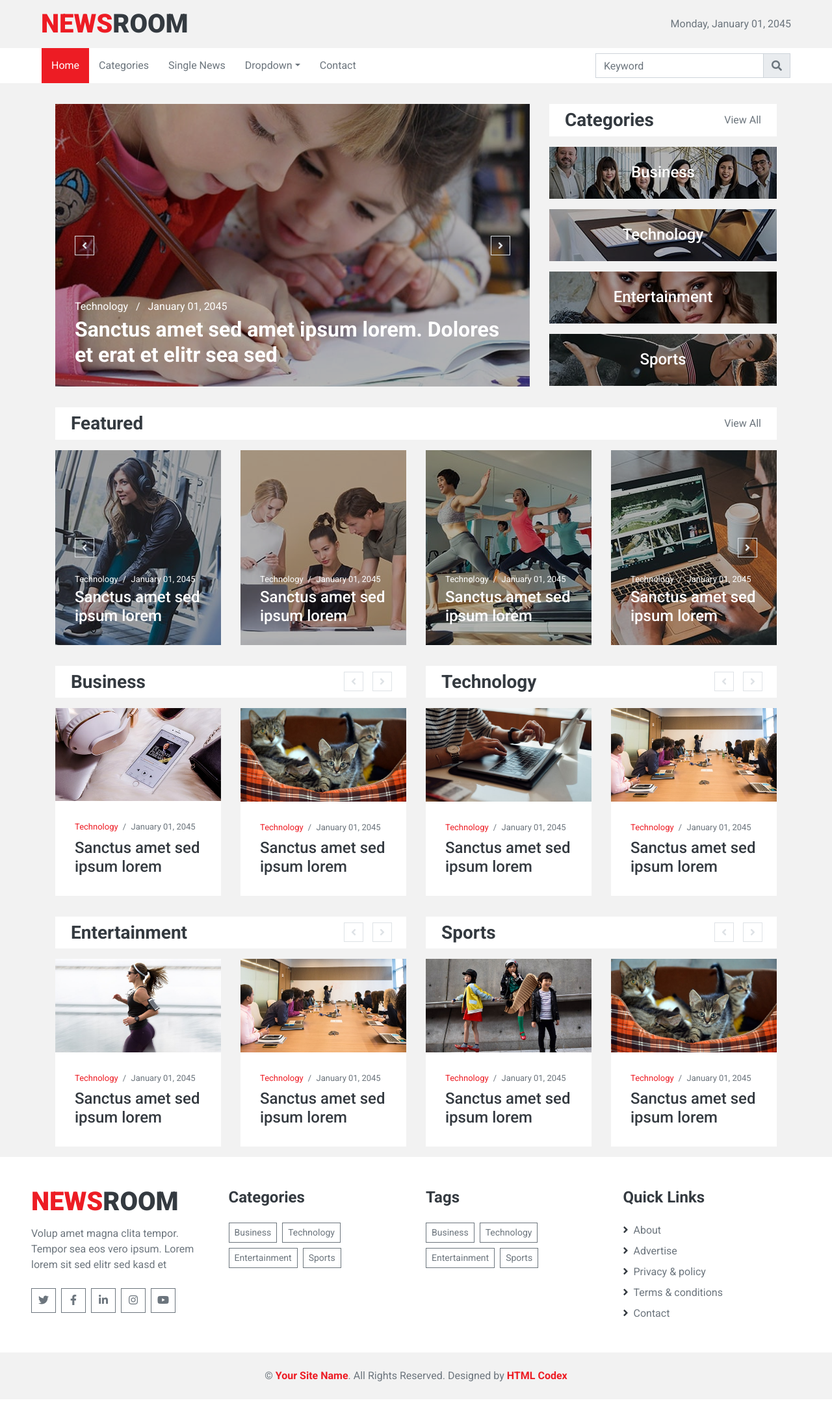
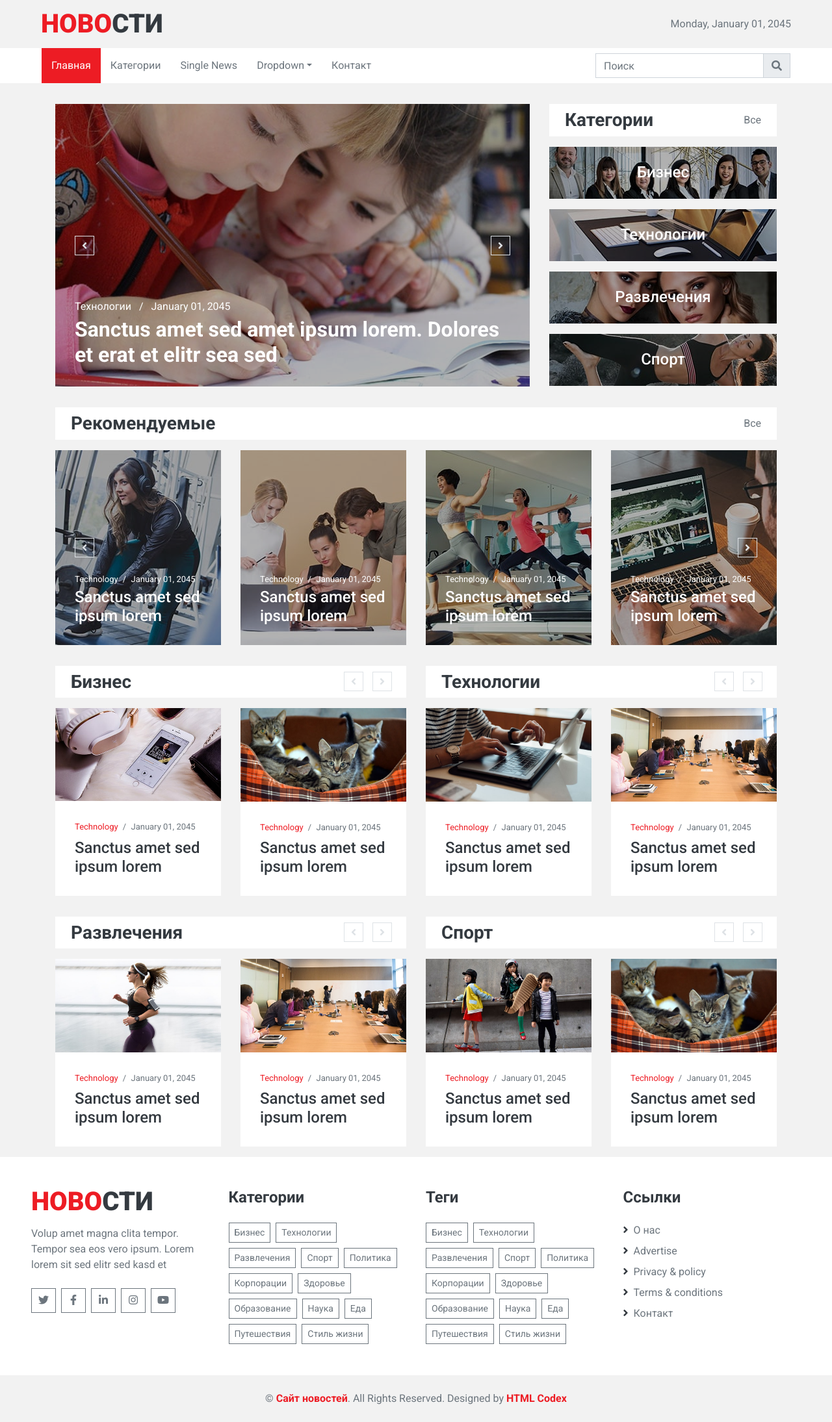
Before and after one commit to evgenynechaev/python_lesson_1, a Django app: page / in a window 1280 px wide. Shown: the whole page at 65% size. Before the commit the page ends 2154 px from the top, so only its background shows below. Run offline with Django 4.2, Linux system fonts and the light colour scheme; some libraries are stand-ins or nearby versions.

Commit message:
Промежуточный коммит. Дополнение.

```diff
--- a/info.txt
+++ b/info.txt
@@ -18,6 +18,7 @@ django-admin startproject project
 
 cd project
 python manage.py runserver
+python manage.py runserver 8000
 python manage.py runserver --insecure
 python manage.py startapp main
 
--- /dev/null
+++ b/project/main/templates/main/category.html
@@ -0,0 +1,3 @@
+{% extends "category.html" %}
+
+{% block title %} Category {% endblock %}
--- a/project/main/templates/main/index.html
+++ b/project/main/templates/main/index.html
@@ -1,3 +1,3 @@
 {% extends "base.html" %}
 
-{% block title %} Main {% endblock %}
+{% block title %} Главная {% endblock %}
--- a/project/main/urls.py
+++ b/project/main/urls.py
@@ -4,6 +4,7 @@ from . import views
 app_name = 'main'
 urlpatterns = [
     path('', views.index, name='index'),
+    path('category/', views.category, name='category'),
     path('about/', views.about, name='about'),
     path('contacts/', views.contacts, name='contacts'),
 ]
--- a/project/main/views.py
+++ b/project/main/views.py
@@ -4,6 +4,11 @@ from django.http import HttpResponse
 
 def index(request):
     return render(request, 'main/index.html')
+    # return HttpResponse('<h1> Главная страница </h1>')
+
+
+def category(request):
+    return render(request, 'main/category.html')
     # return HttpResponse('<h1> Главная страница </h1>')
 
 
--- a/project/templates/base.html
+++ b/project/templates/base.html
@@ -33,10 +33,10 @@
     {% block navbar %} {% include 'navbar.html' %} {% endblock %}
 
     {% comment %}
-    {% block topnews %} {% include 'topnews.html' %} {% endblock %}
+    {% block top_news %} {% include 'top_news.html' %} {% endblock %}
     {% endcomment %}
 
-    {% block mainnews %} {% include 'mainnews.html' %} {% endblock %}
+    {% block main_news %} {% include 'main_news.html' %} {% endblock %}
 
     {% block featured_news %} {% include 'featured_news.html' %} {% endblock %}
 
--- a/project/templates/category_news.html
+++ b/project/templates/category_news.html
@@ -6,7 +6,7 @@
             <div class="row">
                 <div class="col-lg-6 py-3">
                     <div class="bg-light py-2 px-4 mb-3">
-                        <h3 class="m-0">Business</h3>
+                        <h3 class="m-0">Бизнес</h3>
                     </div>
                     <div class="owl-carousel owl-carousel-3 carousel-item-2 position-relative">
                         <div class="position-relative">
@@ -46,7 +46,7 @@
                 </div>
                 <div class="col-lg-6 py-3">
                     <div class="bg-light py-2 px-4 mb-3">
-                        <h3 class="m-0">Technology</h3>
+                        <h3 class="m-0">Технологии</h3>
                     </div>
                     <div class="owl-carousel owl-carousel-3 carousel-item-2 position-relative">
                         <div class="position-relative">
@@ -95,7 +95,7 @@
             <div class="row">
                 <div class="col-lg-6 py-3">
                     <div class="bg-light py-2 px-4 mb-3">
-                        <h3 class="m-0">Entertainment</h3>
+                        <h3 class="m-0">Развлечения</h3>
                     </div>
                     <div class="owl-carousel owl-carousel-3 carousel-item-2 position-relative">
                         <div class="position-relative">
@@ -135,7 +135,7 @@
                 </div>
                 <div class="col-lg-6 py-3">
                     <div class="bg-light py-2 px-4 mb-3">
-                        <h3 class="m-0">Sports</h3>
+                        <h3 class="m-0">Спорт</h3>
                     </div>
                     <div class="owl-carousel owl-carousel-3 carousel-item-2 position-relative">
                         <div class="position-relative">
--- a/project/templates/featured_news.html
+++ b/project/templates/featured_news.html
@@ -4,8 +4,8 @@
     <div class="container-fluid py-3">
         <div class="container">
             <div class="d-flex align-items-center justify-content-between bg-light py-2 px-4 mb-3">
-                <h3 class="m-0">Featured</h3>
-                <a class="text-secondary font-weight-medium text-decoration-none" href="">View All</a>
+                <h3 class="m-0">Рекомендуемые</h3>
+                <a class="text-secondary font-weight-medium text-decoration-none" href="">Все</a> <!-- View All -->
             </div>
             <div class="owl-carousel owl-carousel-2 carousel-item-4 position-relative">
                 <div class="position-relative overflow-hidden" style="height: 300px;">
--- a/project/templates/footer.html
+++ b/project/templates/footer.html
@@ -5,7 +5,7 @@
         <div class="row">
             <div class="col-lg-3 col-md-6 mb-5">
                 <a href="index.html" class="navbar-brand">
-                    <h1 class="mb-2 mt-n2 display-5 text-uppercase"><span class="text-primary">News</span>Room</h1>
+                    <h1 class="mb-2 mt-n2 display-5 text-uppercase"><span class="text-primary">Ново</span>сти</h1> <!-- News</span>Room -->
                 </a>
                 <p>Volup amet magna clita tempor. Tempor sea eos vero ipsum. Lorem lorem sit sed elitr sed kasd et</p>
                 <div class="d-flex justify-content-start mt-4">
@@ -17,58 +17,58 @@
                 </div>
             </div>
             <div class="col-lg-3 col-md-6 mb-5">
-                <h4 class="font-weight-bold mb-4">Categories</h4>
+                <h4 class="font-weight-bold mb-4">Категории</h4>
                 <div class="d-flex flex-wrap m-n1">
-                    <a href="" class="btn btn-sm btn-outline-secondary m-1">Business</a>
-                    <a href="" class="btn btn-sm btn-outline-secondary m-1">Technology</a>
-                    <a href="" class="btn btn-sm btn-outline-secondary m-1">Entertainment</a>
-                    <a href="" class="btn btn-sm btn-outline-secondary m-1">Sports</a>
-                    <!--
-                    <a href="" class="btn btn-sm btn-outline-secondary m-1">Politics</a>
-                    <a href="" class="btn btn-sm btn-outline-secondary m-1">Corporate</a>
-                    <a href="" class="btn btn-sm btn-outline-secondary m-1">Health</a>
-                    <a href="" class="btn btn-sm btn-outline-secondary m-1">Education</a>
-                    <a href="" class="btn btn-sm btn-outline-secondary m-1">Science</a>
-                    <a href="" class="btn btn-sm btn-outline-secondary m-1">Foods</a>
-                    <a href="" class="btn btn-sm btn-outline-secondary m-1">Travel</a>
-                    <a href="" class="btn btn-sm btn-outline-secondary m-1">Lifestyle</a>
-                    -->
+                    <a href="" class="btn btn-sm btn-outline-secondary m-1">Бизнес</a> <!-- Business -->
+                    <a href="" class="btn btn-sm btn-outline-secondary m-1">Технологии</a> <!-- Technology -->
+                    <a href="" class="btn btn-sm btn-outline-secondary m-1">Развлечения</a> <!-- Entertainment -->
+                    <a href="" class="btn btn-sm btn-outline-secondary m-1">Спорт</a> <!-- Sports -->
+                    <!-- -->
+                    <a href="" class="btn btn-sm btn-outline-secondary m-1">Политика</a> <!-- Politics -->
+                    <a href="" class="btn btn-sm btn-outline-secondary m-1">Корпорации</a> <!-- Corporate -->
+                    <a href="" class="btn btn-sm btn-outline-secondary m-1">Здоровье</a> <!-- Health -->
+                    <a href="" class="btn btn-sm btn-outline-secondary m-1">Образование</a> <!-- Education -->
+                    <a href="" class="btn btn-sm btn-outline-secondary m-1">Наука</a> <!-- Science -->
+                    <a href="" class="btn btn-sm btn-outline-secondary m-1">Еда</a> <!-- Foods -->
+                    <a href="" class="btn btn-sm btn-outline-secondary m-1">Путешествия</a> <!-- Travel -->
+                    <a href="" class="btn btn-sm btn-outline-secondary m-1">Стиль жизни</a> <!-- Lifestyle -->
+                    <!-- -->
                 </div>
             </div>
+                    <!-- -->
             <div class="col-lg-3 col-md-6 mb-5">
-                <h4 class="font-weight-bold mb-4">Tags</h4>
+                <h4 class="font-weight-bold mb-4">Теги</h4>
                 <div class="d-flex flex-wrap m-n1">
-                    <a href="" class="btn btn-sm btn-outline-secondary m-1">Business</a>
-                    <a href="" class="btn btn-sm btn-outline-secondary m-1">Technology</a>
-                    <a href="" class="btn btn-sm btn-outline-secondary m-1">Entertainment</a>
-                    <a href="" class="btn btn-sm btn-outline-secondary m-1">Sports</a>
-                    <!--
-                    <a href="" class="btn btn-sm btn-outline-secondary m-1">Politics</a>
-                    <a href="" class="btn btn-sm btn-outline-secondary m-1">Corporate</a>
-                    <a href="" class="btn btn-sm btn-outline-secondary m-1">Health</a>
-                    <a href="" class="btn btn-sm btn-outline-secondary m-1">Education</a>
-                    <a href="" class="btn btn-sm btn-outline-secondary m-1">Science</a>
-                    <a href="" class="btn btn-sm btn-outline-secondary m-1">Foods</a>
-                    <a href="" class="btn btn-sm btn-outline-secondary m-1">Travel</a>
-                    <a href="" class="btn btn-sm btn-outline-secondary m-1">Lifestyle</a>
-                    -->
+                    <a href="" class="btn btn-sm btn-outline-secondary m-1">Бизнес</a>
+                    <a href="" class="btn btn-sm btn-outline-secondary m-1">Технологии</a>
+                    <a href="" class="btn btn-sm btn-outline-secondary m-1">Развлечения</a>
+                    <a href="" class="btn btn-sm btn-outline-secondary m-1">Спорт</a>
+                    <a href="" class="btn btn-sm btn-outline-secondary m-1">Политика</a>
+                    <a href="" class="btn btn-sm btn-outline-secondary m-1">Корпорации</a>
+                    <a href="" class="btn btn-sm btn-outline-secondary m-1">Здоровье</a>
+                    <a href="" class="btn btn-sm btn-outline-secondary m-1">Образование</a>
+                    <a href="" class="btn btn-sm btn-outline-secondary m-1">Наука</a>
+                    <a href="" class="btn btn-sm btn-outline-secondary m-1">Еда</a>
+                    <a href="" class="btn btn-sm btn-outline-secondary m-1">Путешествия</a>
+                    <a href="" class="btn btn-sm btn-outline-secondary m-1">Стиль жизни</a>
                 </div>
             </div>
+                    <!-- -->
             <div class="col-lg-3 col-md-6 mb-5">
-                <h4 class="font-weight-bold mb-4">Quick Links</h4>
+                <h4 class="font-weight-bold mb-4">Ссылки</h4> <!-- Quick Links -->
                 <div class="d-flex flex-column justify-content-start">
-                    <a class="text-secondary mb-2" href="#"><i class="fa fa-angle-right text-dark mr-2"></i>About</a>
+                    <a class="text-secondary mb-2" href="#"><i class="fa fa-angle-right text-dark mr-2"></i>О нас</a> <!-- About -->
                     <a class="text-secondary mb-2" href="#"><i class="fa fa-angle-right text-dark mr-2"></i>Advertise</a>
                     <a class="text-secondary mb-2" href="#"><i class="fa fa-angle-right text-dark mr-2"></i>Privacy & policy</a>
                     <a class="text-secondary mb-2" href="#"><i class="fa fa-angle-right text-dark mr-2"></i>Terms & conditions</a>
-                    <a class="text-secondary" href="#"><i class="fa fa-angle-right text-dark mr-2"></i>Contact</a>
+                    <a class="text-secondary" href="#"><i class="fa fa-angle-right text-dark mr-2"></i>Контакт</a> <!-- Contact -->
                 </div>
             </div>
         </div>
     </div>
     <div class="container-fluid py-4 px-sm-3 px-md-5">
         <p class="m-0 text-center">
-            &copy; <a class="font-weight-bold" href="#">Your Site Name</a>. All Rights Reserved.
+            &copy; <a class="font-weight-bold" href="#">Сайт новостей</a>. All Rights Reserved.
 
 			<!--/*** This template is free as long as you keep the footer author’s credit link/attribution link/backlink. If you'd like to use the template without the footer author’s credit link/attribution link/backlink, you can purchase the Credit Removal License from "https://htmlcodex.com/credit-removal". Thank you for your support. ***/-->
 			Designed by <a class="font-weight-bold" href="https://htmlcodex.com">HTML Codex</a>
--- a/project/templates/mainnews.html
+++ b/project/templates/main_news.html
@@ -10,7 +10,7 @@
                             <img class="img-fluid h-100" src="{% static 'img/news-700x435-1.jpg' %}" style="object-fit: cover;">
                             <div class="overlay">
                                 <div class="mb-1">
-                                    <a class="text-white" href="">Technology</a>
+                                    <a class="text-white" href="">Технологии</a>
                                     <span class="px-2 text-white">/</span>
                                     <a class="text-white" href="">January 01, 2045</a>
                                 </div>
@@ -21,7 +21,7 @@
                             <img class="img-fluid h-100" src="{% static 'img/news-700x435-2.jpg' %}" style="object-fit: cover;">
                             <div class="overlay">
                                 <div class="mb-1">
-                                    <a class="text-white" href="">Technology</a>
+                                    <a class="text-white" href="">Технологии</a>
                                     <span class="px-2 text-white">/</span>
                                     <a class="text-white" href="">January 01, 2045</a>
                                 </div>
@@ -32,31 +32,31 @@
                 </div>
                 <div class="col-lg-4">
                     <div class="d-flex align-items-center justify-content-between bg-light py-2 px-4 mb-3">
-                        <h3 class="m-0">Categories</h3>
-                        <a class="text-secondary font-weight-medium text-decoration-none" href="">View All</a>
+                        <h3 class="m-0">Категории</h3>
+                        <a class="text-secondary font-weight-medium text-decoration-none" href="">Все</a> <!-- View All -->
                     </div>
                     <div class="position-relative overflow-hidden mb-3" style="height: 80px;">
                         <img class="img-fluid w-100 h-100" src="{% static 'img/cat-500x80-1.jpg' %}" style="object-fit: cover;">
                         <a href="" class="overlay align-items-center justify-content-center h4 m-0 text-white text-decoration-none">
-                            Business
+                            Бизнес
                         </a>
                     </div>
                     <div class="position-relative overflow-hidden mb-3" style="height: 80px;">
                         <img class="img-fluid w-100 h-100" src="{% static 'img/cat-500x80-2.jpg' %}" style="object-fit: cover;">
                         <a href="" class="overlay align-items-center justify-content-center h4 m-0 text-white text-decoration-none">
-                            Technology
+                            Технологии
                         </a>
                     </div>
                     <div class="position-relative overflow-hidden mb-3" style="height: 80px;">
                         <img class="img-fluid w-100 h-100" src="{% static 'img/cat-500x80-3.jpg' %}" style="object-fit: cover;">
                         <a href="" class="overlay align-items-center justify-content-center h4 m-0 text-white text-decoration-none">
-                            Entertainment
+                            Развлечения
                         </a>
                     </div>
                     <div class="position-relative overflow-hidden" style="height: 80px;">
                         <img class="img-fluid w-100 h-100" src="{% static 'img/cat-500x80-4.jpg' %}" style="object-fit: cover;">
                         <a href="" class="overlay align-items-center justify-content-center h4 m-0 text-white text-decoration-none">
-                            Sports
+                            Спорт
                         </a>
                     </div>
                 </div>
--- a/project/templates/navbar.html
+++ b/project/templates/navbar.html
@@ -4,15 +4,15 @@
     <div class="container-fluid p-0 mb-3">
         <nav class="navbar navbar-expand-lg bg-light navbar-light py-2 py-lg-0 px-lg-5">
             <a href="" class="navbar-brand d-block d-lg-none">
-                <h1 class="m-0 display-5 text-uppercase"><span class="text-primary">News</span>Room</h1>
+                <h1 class="m-0 display-5 text-uppercase"><span class="text-primary">Ново</span>сти</h1> <!-- News</span>Room -->
             </a>
             <button type="button" class="navbar-toggler" data-toggle="collapse" data-target="#navbarCollapse">
                 <span class="navbar-toggler-icon"></span>
             </button>
             <div class="collapse navbar-collapse justify-content-between px-0 px-lg-3" id="navbarCollapse">
                 <div class="navbar-nav mr-auto py-0">
-                    <a href="index.html" class="nav-item nav-link active">Home</a>
-                    <a href="category.html" class="nav-item nav-link">Categories</a>
+                    <a href="index.html" class="nav-item nav-link active">Главная</a>
+                    <a href="category.html" class="nav-item nav-link">Категории</a>
                     <a href="single.html" class="nav-item nav-link">Single News</a>
                     <div class="nav-item dropdown">
                         <a href="#" class="nav-link dropdown-toggle" data-toggle="dropdown">Dropdown</a>
@@ -22,10 +22,10 @@
                             <a href="#" class="dropdown-item">Menu item 3</a>
                         </div>
                     </div>
-                    <a href="contact.html" class="nav-item nav-link">Contact</a>
+                    <a href="contact.html" class="nav-item nav-link">Контакт</a> <!-- Contact -->
                 </div>
                 <div class="input-group ml-auto" style="width: 100%; max-width: 300px;">
-                    <input type="text" class="form-control" placeholder="Keyword">
+                    <input type="text" class="form-control" placeholder="Поиск"> <!-- Keyword -->
                     <div class="input-group-append">
                         <button class="input-group-text text-secondary"><i
                                 class="fa fa-search"></i></button>
--- a/project/templates/topbar.html
+++ b/project/templates/topbar.html
@@ -21,7 +21,7 @@
         <div class="row align-items-center justify-content-between py-2 px-lg-5">
             <div class="col-lg-4">
                 <a href="" class="navbar-brand d-none d-lg-block">
-                    <h1 class="m-0 display-5 text-uppercase"><span class="text-primary">News</span>Room</h1>
+                    <h1 class="m-0 display-5 text-uppercase"><span class="text-primary">Ново</span>сти</h1> <!-- News</span>Room -->
                 </a>
             </div>
             <!--
```
Also changed, not shown: project/templates/top_news.html (renamed from project/templates/topnews.html).
